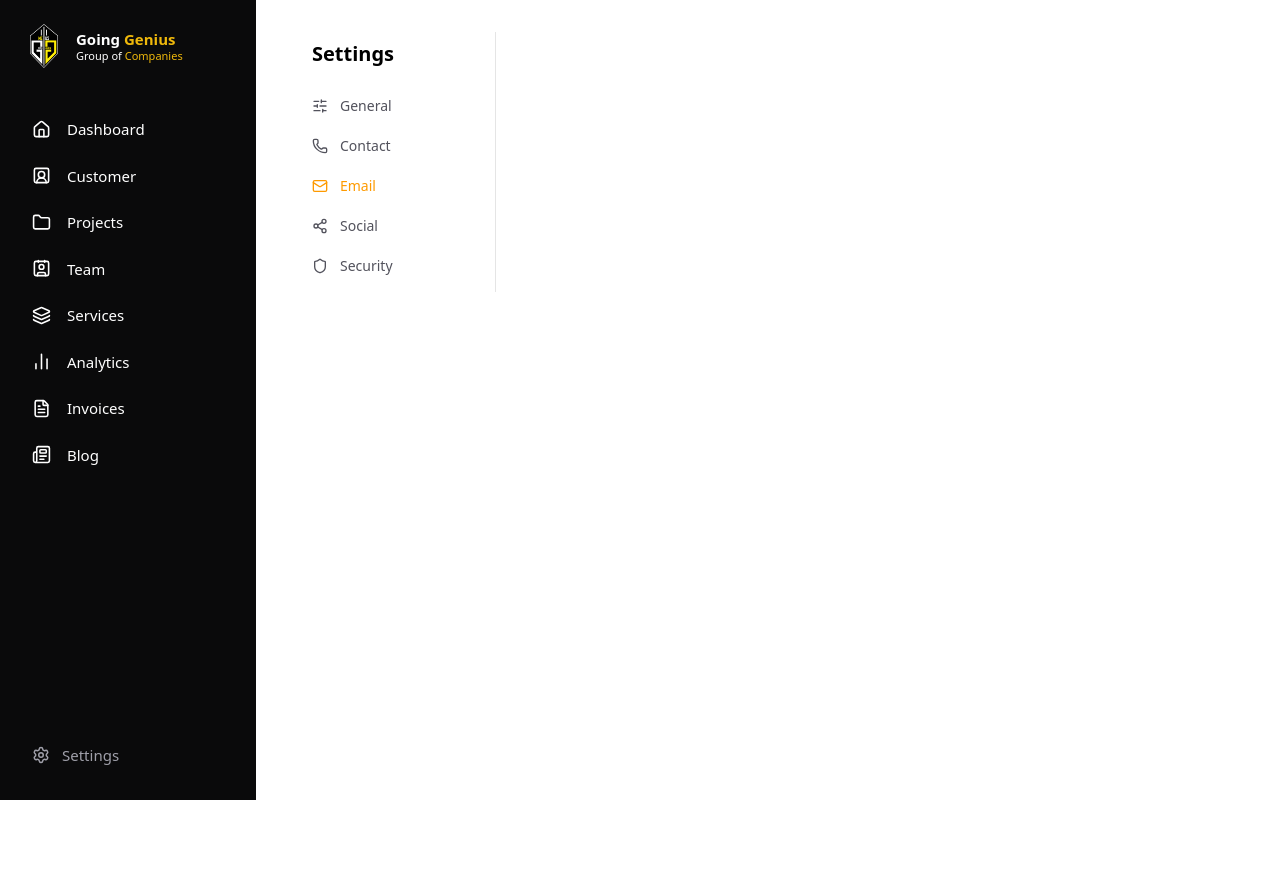
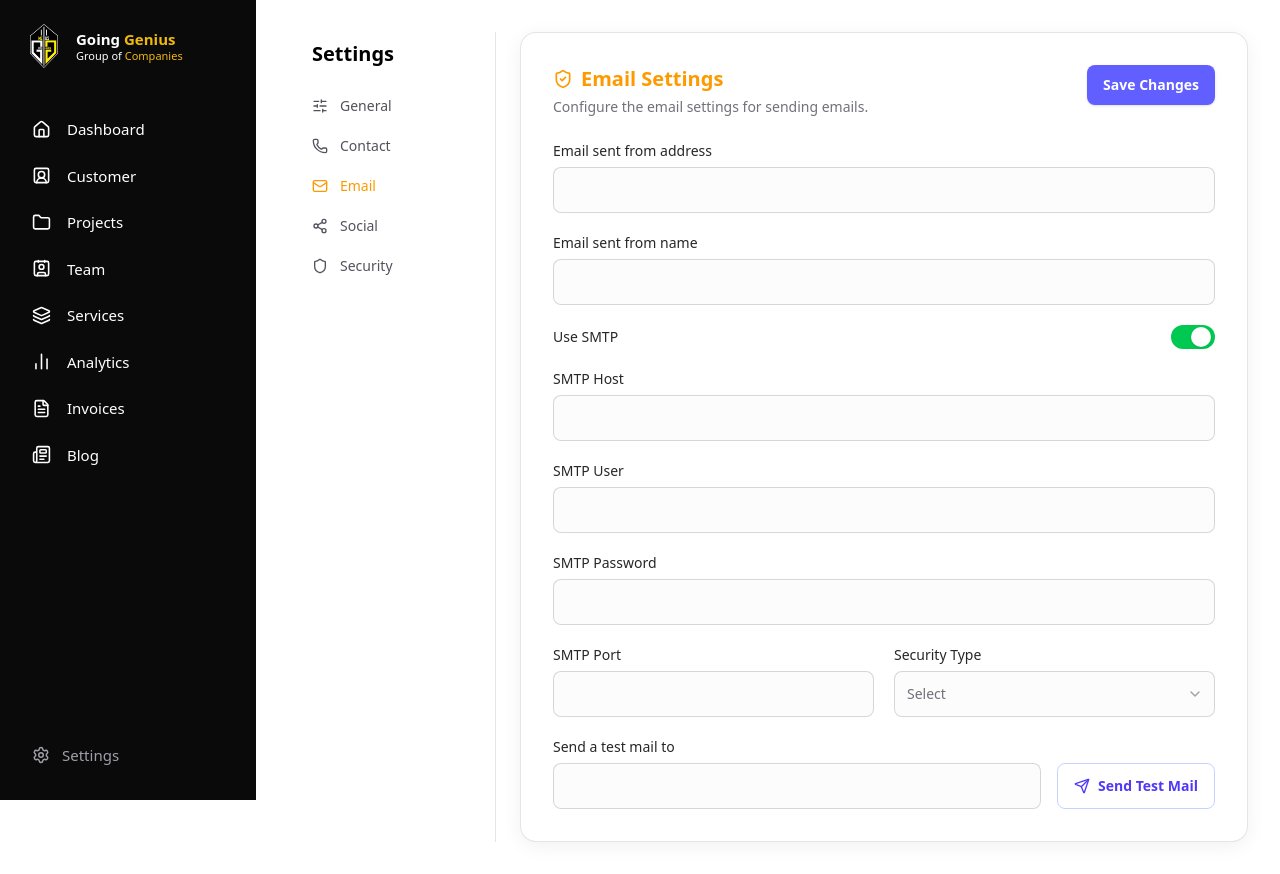
Before and after one commit to GoingGeniusGroup/CMS, a Next.js app: page /settings/email in a window 1280 px wide. Before the commit the page ends 800 px from the top, so only its background shows below. Built offline with nearby package versions, Linux system fonts and the light colour scheme.

Commit message:
Email Settings-2904

```diff
--- a/app/(app)/settings/email/page.tsx
+++ b/app/(app)/settings/email/page.tsx
@@ -1,3 +1,133 @@
+"use client";
+
+import { useState } from "react";
+import { ShieldCheck, Send, ChevronDown } from "lucide-react";
+
 export default function EmailSettingsPage() {
-  return null;
+  const [useSmtp, setUseSmtp] = useState(true);
+
+  return (
+    <div className="rounded-2xl border border-black/10 bg-white p-8 text-zinc-800 shadow-[0_4px_20px_rgba(0,0,0,0.06)]">
+      {/* Header */}
+      <div className="mb-6 flex items-start justify-between gap-4">
+        <div>
+          <h1 className="flex items-center gap-2 text-xl font-bold text-amber-500">
+            <ShieldCheck className="h-5 w-5" />
+            Email Settings
+          </h1>
+          <p className="mt-1 text-sm text-zinc-500">
+            Configure the email settings for sending emails.
+          </p>
+        </div>
+        <button className="rounded-lg bg-indigo-500 px-4 py-2.5 text-sm font-semibold text-white shadow-sm">
+          Save Changes
+        </button>
+      </div>
+
+      <div className="space-y-5">
+        {/* Email sent from address */}
+        <div>
+          <label className="mb-1.5 block text-sm font-medium">Email sent from address</label>
+          <input
+            type="email"
+            className="w-full rounded-lg border border-black/15 bg-zinc-50/50 px-3 py-3 text-sm outline-none focus:border-indigo-400"
+          />
+        </div>
+
+        {/* Email sent from name */}
+        <div>
+          <label className="mb-1.5 block text-sm font-medium">Email sent from name</label>
+          <input
+            type="text"
+            className="w-full rounded-lg border border-black/15 bg-zinc-50/50 px-3 py-3 text-sm outline-none focus:border-indigo-400"
+          />
+        </div>
+
+        {/* Use SMTP toggle */}
+        <div className="flex items-center justify-between">
+          <span className="text-sm font-medium">Use SMTP</span>
+          <button
+            type="button"
+            role="switch"
+            aria-checked={useSmtp}
+            onClick={() => setUseSmtp((v) => !v)}
+            className={`relative inline-flex h-6 w-11 items-center rounded-full transition-colors ${
+              useSmtp ? "bg-green-500" : "bg-zinc-300"
+            }`}
+          >
+            <span
+              className={`inline-block h-5 w-5 transform rounded-full bg-white shadow transition-transform ${
+                useSmtp ? "translate-x-5" : "translate-x-1"
+              }`}
+            />
+          </button>
+        </div>
+
+        {/* SMTP Host */}
+        <div>
+          <label className="mb-1.5 block text-sm font-medium">SMTP Host</label>
+          <input
+            type="text"
+            className="w-full rounded-lg border border-black/15 bg-zinc-50/50 px-3 py-3 text-sm outline-none focus:border-indigo-400"
+          />
+        </div>
+
+        {/* SMTP User */}
+        <div>
+          <label className="mb-1.5 block text-sm font-medium">SMTP User</label>
+          <input
+            type="text"
+            className="w-full rounded-lg border border-black/15 bg-zinc-50/50 px-3 py-3 text-sm outline-none focus:border-indigo-400"
+          />
+        </div>
+
+        {/* SMTP Password */}
+        <div>
+          <label className="mb-1.5 block text-sm font-medium">SMTP Password</label>
+          <input
+            type="password"
+            className="w-full rounded-lg border border-black/15 bg-zinc-50/50 px-3 py-3 text-sm outline-none focus:border-indigo-400"
+          />
+        </div>
+
+        {/* SMTP Port + Security Type */}
+        <div className="grid grid-cols-1 gap-5 sm:grid-cols-2">
+          <div>
+            <label className="mb-1.5 block text-sm font-medium">SMTP Port</label>
+            <input
+              type="text"
+              className="w-full rounded-lg border border-black/15 bg-zinc-50/50 px-3 py-3 text-sm outline-none focus:border-indigo-400"
+            />
+          </div>
+          <div>
+            <label className="mb-1.5 block text-sm font-medium">Security Type</label>
+            <div className="relative">
+              <select className="w-full appearance-none rounded-lg border border-black/15 bg-zinc-50/50 px-3 py-3 text-sm text-zinc-500 outline-none focus:border-indigo-400">
+                <option value="">Select</option>
+                <option>None</option>
+                <option>SSL</option>
+                <option>TLS</option>
+              </select>
+              <ChevronDown className="pointer-events-none absolute right-3 top-1/2 h-4 w-4 -translate-y-1/2 text-zinc-400" />
+            </div>
+          </div>
+        </div>
+
+        {/* Send a test mail */}
+        <div className="flex items-end justify-between gap-4">
+          <div className="flex-1">
+            <label className="mb-1.5 block text-sm font-medium">Send a test mail to</label>
+            <input
+              type="email"
+              className="w-full rounded-lg border border-black/15 bg-zinc-50/50 px-3 py-3 text-sm outline-none focus:border-indigo-400"
+            />
+          </div>
+          <button className="inline-flex items-center gap-2 rounded-lg border border-indigo-200 px-4 py-3 text-sm font-semibold text-indigo-600">
+            <Send className="h-4 w-4" />
+            Send Test Mail
+          </button>
+        </div>
+      </div>
+    </div>
+  );
 }
```
